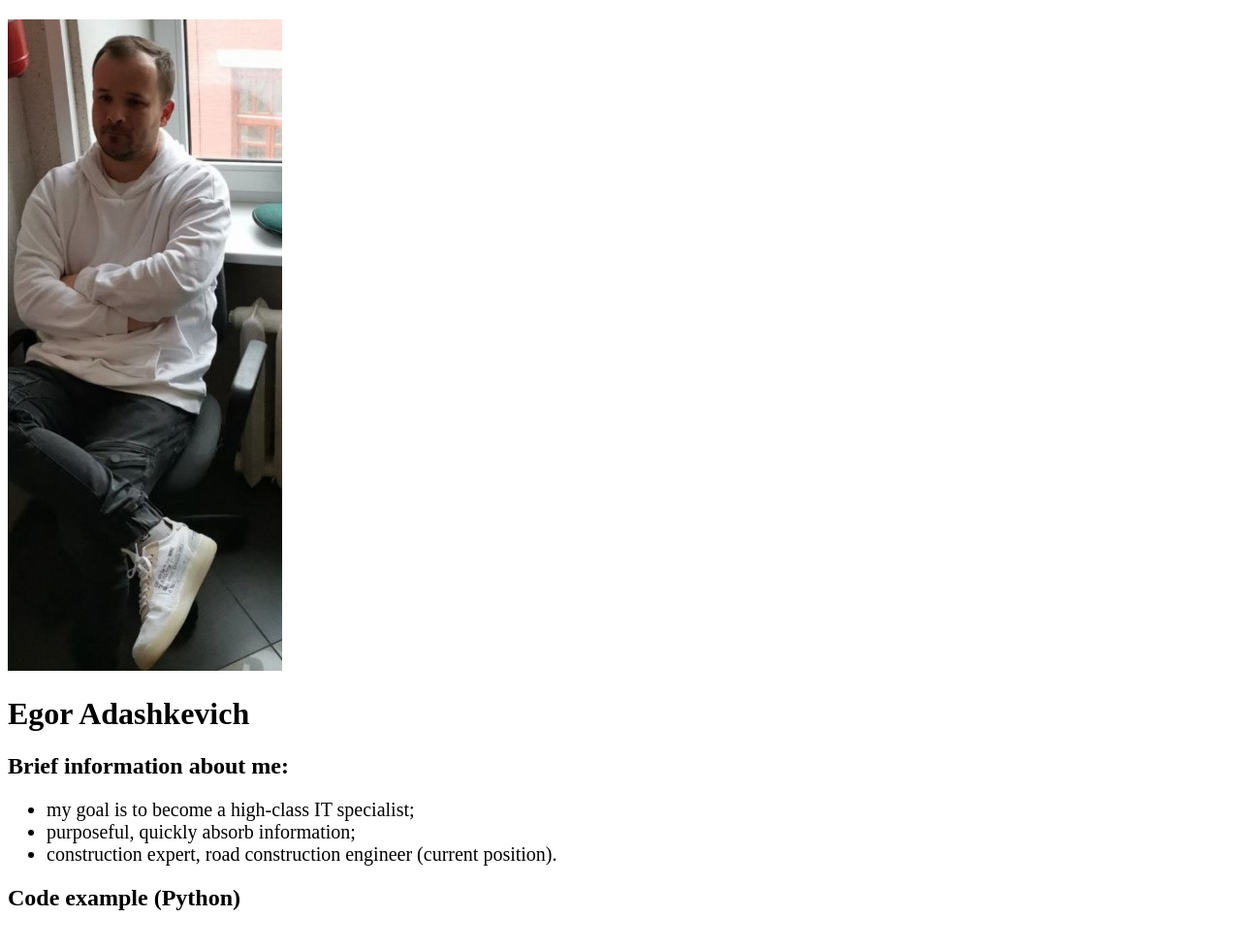
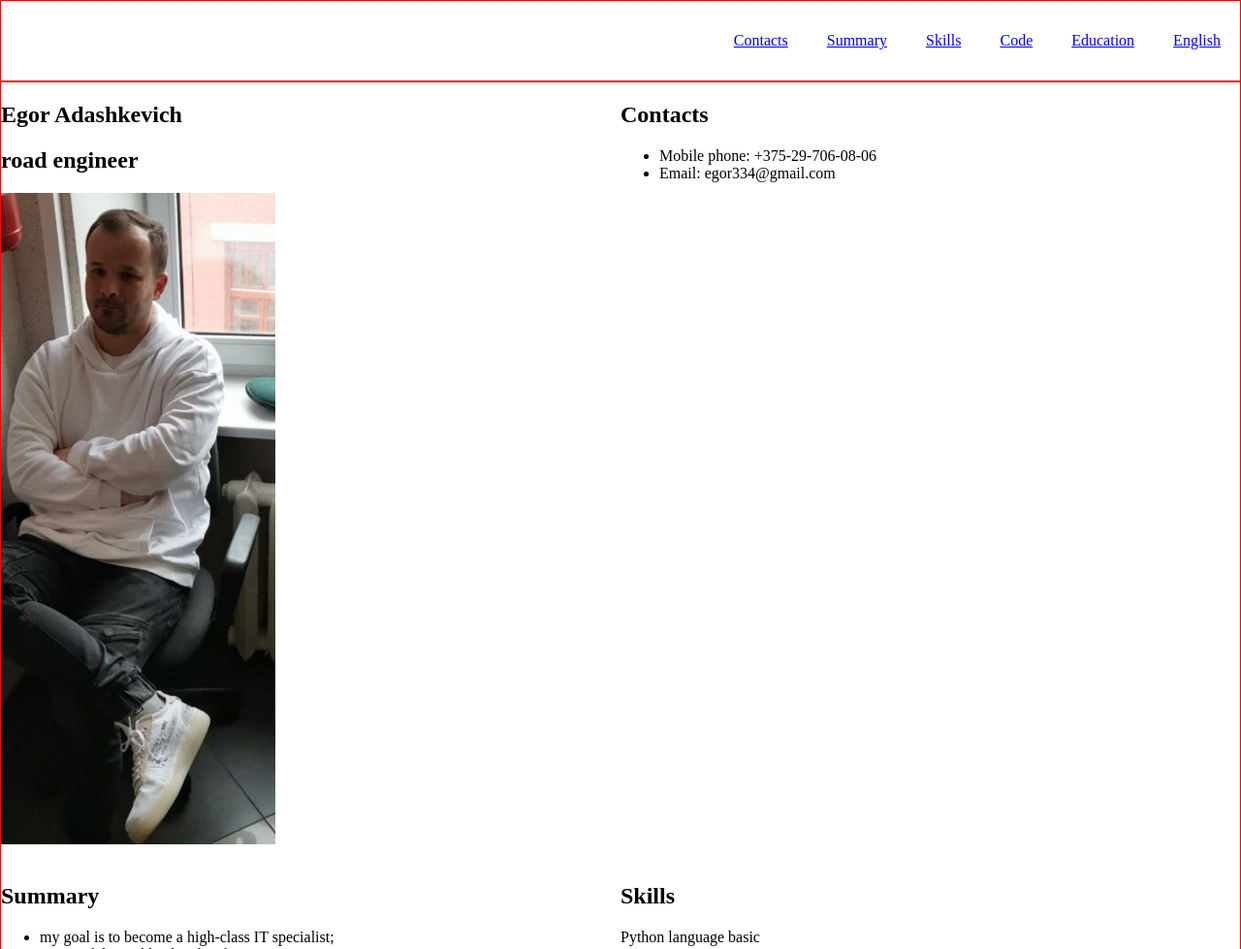
Before and after one commit to egor334334/rsschool-cv, a plain HTML site: page index.html in a window 1280 px wide. Shown: the top 979 px of the page at 97% size. Drawn offline with Linux system fonts and the light colour scheme.

Commit message:
docs: create indexhtml file

```diff
--- a/index.html
+++ b/index.html
@@ -1,38 +1,61 @@
 <!DOCTYPE html>
-<html lang="ru">
+<html lang="en">
 <head>
     <meta charset="UTF-8">
-    <meta name="viewport" content="width=device-width, initial-scale=1.0"/>
-    <link rel="stylesheet" href="style.css" />
-    <title>CV-crosscheck</title>
+    <meta http-equiv="X-UA-Compatible" content="IE=edge">
+    <meta name="viewport" content="width=device-width, initial-scale=1.0">
+    <link rel="stylesheet" href="style.css">
+    <link rel="icon" href="assets/favicon.ico">
+    <link rel="preconnect" href="https://fonts.gstatic.com">
+    <link href="https://fonts.googleapis.com/css2?family=Roboto:wght@100;300;500;700&display=swap" rel="stylesheet">
+    <title>cv</title>
 </head>
 <body>
+    <header class="header">
+        <div class="container"></div>
+        <nav class="nav">
+            <ul class="nav-list">
+              <li class="nav-item"><a href="#contacts" class="nav-link">Contacts</a></li>
+              <li class="nav-item"><a href="#summary" class="nav-link">Summary</a></li>
+              <li class="nav-item"><a href="#skills" class="nav-link">Skills</a></li>
+              <li class="nav-item"><a href="#code" class="nav-link">Code</a></li>
+              <li class="nav-item"><a href="#education" class="nav-link">Education</a></li>
+              <li class="nav-item"><a href="#english" class="nav-link">English</a></li>
+            </ul>
+          </nav>
+    </header>
+    <main class="main">
+        <div class="container main-container">
+            <section class="section" id="profile">
+                <h1 class="section-title">Egor Adashkevich</h1>
+                <h2 class="section-title">road engineer</h2>
                 <p><img src="foto.jpg" alt="Мое фото"></p>
-  <header>
-    <h1>Egor Adashkevich</h1>
-  </header>
-  <article>
-    <h2>Brief information about me:</h2>
+            </section>
+            <section class="section" id="contacts">
+                <h2 class="section-title">Contacts</h2>
+                 <ul>
+                     <li>Mobile phone: +375-29-706-08-06</li>
+                     <li>Email: egor334@gmail.com</li>
+                 </ul>
+            </section>
+            <section class="section" id="summary">
+                <h2 class="section-title">Summary</h2>
                 <ul>
                     <li>my goal is to become a high-class IT specialist;</li>
                     <li>purposeful, quickly absorb information;</li>
                     <li>construction expert, road construction engineer (current position).</li>
                 </ul>
-    </article>
-    <article>
-        <h2>Code example (Python)</h2>
+            </section>
+            <section class="section" id="skills">
+                <h2 class="section-title">Skills</h2>
+                <p>Python language basic</p>
+            </section>
+            <section class="section" id="code">
+                <h2 class="section-title">Code</h2>
                 <pre><code>
                     import requests
         from bs4 import BeautifulSoup
         URL=r'https://www.last.fm/charts'
-
-class Parser:
-    def __init__(self):
-        self.session=requests.Session()
-
-    def get_chart(self):
-        response=self.session.get(URL)
-        return response.text
 
             @staticmethod
             def _parse_chart(songs: list, autors: list):
@@ -51,18 +74,22 @@ class Parser:
                 authors = soup.find_all('td', {'class': author_class})
                 return self._parse_chart(songs, authors)
                 </code></pre>
-    </article>
-    <article>
-        <h2>Education</h2>
-        <p>higher education (BNTU (Belarusian National Technical University)- road construction engineer)</p>
-    </article>
-    <article>
-        <h2>English</h2>
-        <p>English was studied at school and at university</p>
-    </article>
-    <footer>
-        <a href="https://rs.school/js/"></a>
-        Copyright (C) 2021
+            </section>
+            <section class="section" id="education">
+                <h2 class="section-title">Education</h2>
+                <p>higher education (BNTU (Belarusian National Technical University)- road construction engineer</p>
+            </section>
+            <section class="section" id="english">
+                <h2 class="section-title">English</h2>
+                <p>Elementary (A2)</p>
+            </section>
+        </div>
+    </main>
+    <footer class="footer">
+        <div class="container">
+            <div>© 2022 <a href="https://github.com/egor334334" class="github nav-link">egor334334</a></div>
+            <a href="https://rs.school/js/" class="rss"><img src="foto.jpg" alt="Мое фото"></a>
+        </div>
     </footer>
 </body>
 </html>
--- a/style.css
+++ b/style.css
@@ -1,3 +1,52 @@
-p {font-size: 20px; }
-ul {font-size: 20px;}
-code {font-size: 20px; }
+header {
+  border: 1px solid red;
+}
+main{
+  border: 1px solid red;
+}
+footer{
+  border: 1px solid red;
+}
+body{
+  min-height: 100vh;
+  margin: 0;
+  padding: 0;
+  display: flex;
+  flex-direction: column;
+  justify-content: space-between;
+}
+.container {
+  max-width: 1440px;
+  margin: 0 auto;
+}
+.nav-list {
+  display: flex;
+  justify-content: flex-end;
+  align-items: center;
+  list-style: none;
+}
+html {
+  scroll-behavior: smooth;
+}
+.nav-link {
+  padding: 0 20px;
+  line-height: 50px;
+  transition: .3s;
+}
+.rss {
+  width: 121px;
+  height: 45px;
+ }
+.main-container {
+  display: flex;
+  flex-wrap: wrap;
+}
+
+.section {
+  width: 50%;
+}
+@media (max-width: 768px) {
+  .section {
+    width: 100%;
+  }
+}
```
Also changed, not shown: assets/favicon.ico (added), github.svg (added), rs_school_js.svg (added), 1 other file. Lines whose indentation alone changed are shown as unchanged.
